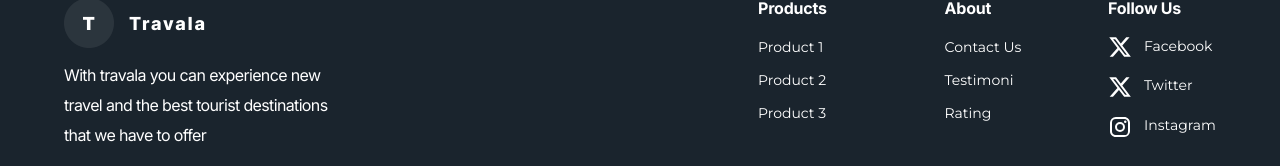
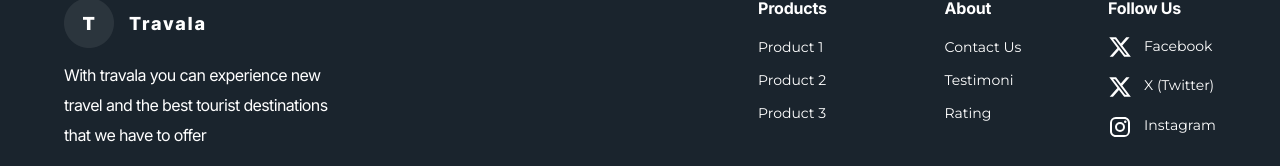
Before and after one commit to Software-Lifecycle-Consultants/slc-open-hms, a Next.js app: page / in a window 1280 px wide. Shown: the part 2960-3126 px from the top of the page. Built offline with nearby package versions, Linux system fonts and the light colour scheme.

Commit message:
Updated the Twitter icon Text

```diff
--- a/data/homePage.ts
+++ b/data/homePage.ts
@@ -175,7 +175,7 @@ export const footerContent = {
   socialMediaText1: "Facebook",
   socialMediaLink1: "https://web.facebook.com/profile.php?id=100095424093550",
   socialMediaIcon2: "/images/homePage/footerImages/twitter.webp",
-  socialMediaText2: "Twitter",
+  socialMediaText2: "X (Twitter)",
   socialMediaLink2: "https://twitter.com/softwareCnslt",
   socialMediaIcon3: "/images/homePage/footerImages/instagram.webp",
   socialMediaText3: "Instagram",
```
